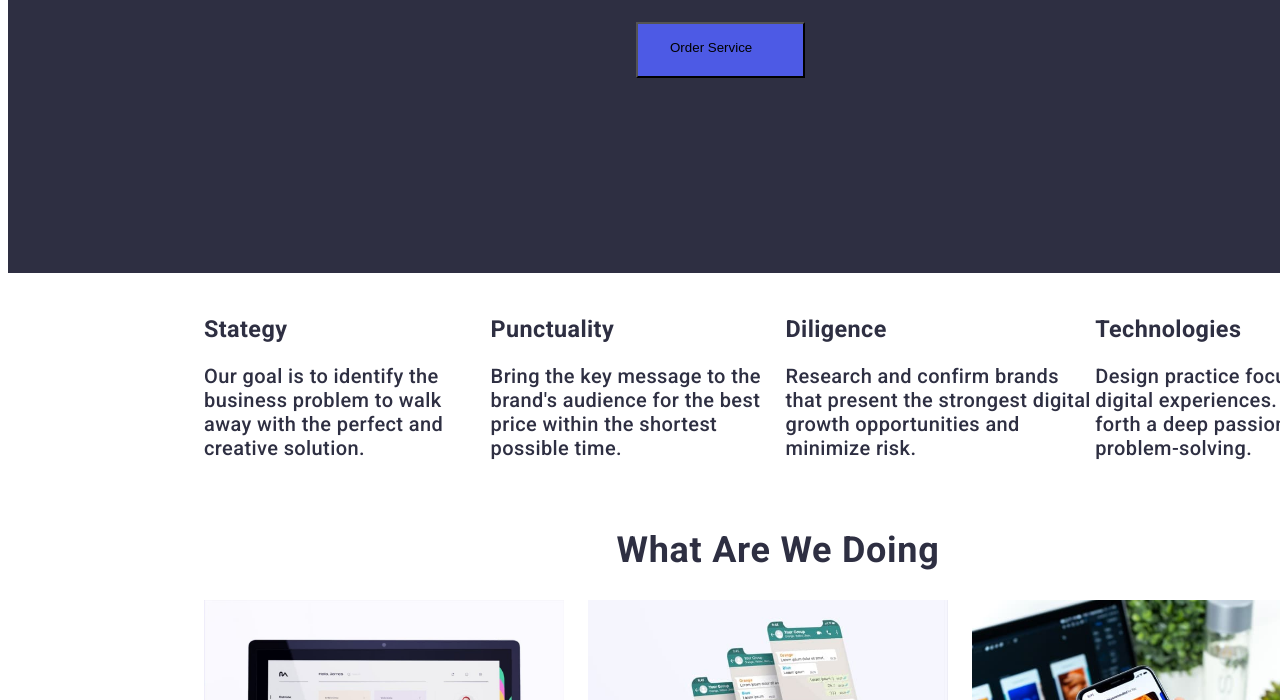
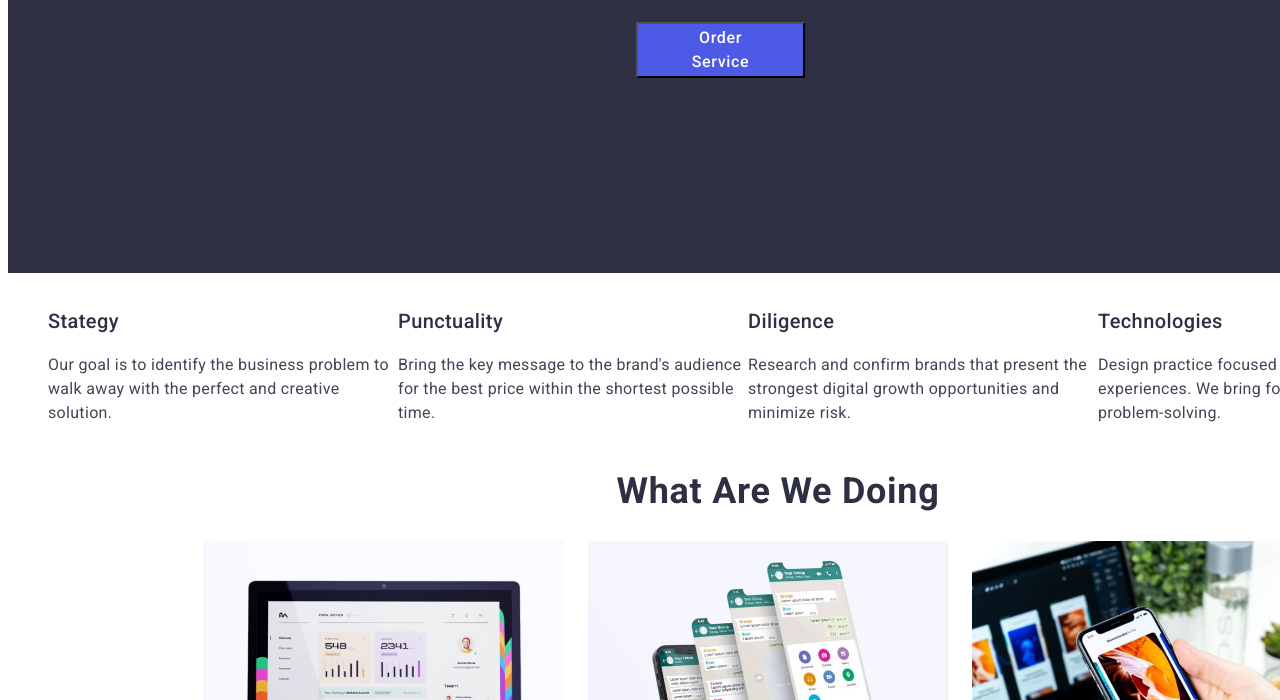
Before and after one commit to Kurbendalas/goit-markup-hw-02, a plain HTML site: page index.html in a window 1280 px wide. Shown: the part 454-1154 px from the top of the page. Drawn offline with Linux system fonts and the light colour scheme.

Commit message:
portfolio

```diff
--- a/css/styles.css
+++ b/css/styles.css
@@ -83,6 +83,10 @@ ul {
   margin: 0;
 }
 
+.contact-phone:hover {
+  color: #404bbf;
+}
+
 .contact-mail:hover {
   color: #404bbf;
 }
@@ -117,6 +121,19 @@ ul {
   margin-top: 48px;
 }
 
+.button-txt {
+  font-family: "Roboto", sans-serif;
+  font-style: normal;
+  font-weight: 500;
+  font-size: 16px;
+  line-height: 24px;
+  display: flex;
+  align-items: center;
+  letter-spacing: 0.04em;
+  color: #ffffff;
+  width: 169px;
+}
+
 .button:hover {
   background-color: #404bbf;
 }
@@ -146,7 +163,16 @@ ul {
 }
 /* section 1 */
 .section-1 {
-  display: flex;
+  font-family: "Roboto", sans-serif;
+  font-style: normal;
+  font-weight: 400;
+  font-size: 16px;
+  line-height: 24px;
+  letter-spacing: 0.02em;
+  color: #434455;
+  width: 500px;
+}
+.section-1-h {
   font-family: "Roboto", sans-serif;
   font-style: normal;
   font-weight: 500;
@@ -154,12 +180,7 @@ ul {
   line-height: 24px;
   letter-spacing: 0.02em;
   color: #2e2f42;
-  flex: none;
-  order: 0;
-  flex-grow: 0;
-  padding-left: 156px;
-  padding-right: 156px;
-  width: 1228px;
+  width: 350px;
 }
 /* section 2 */
 .section-2-txt {
--- a/index.html
+++ b/index.html
@@ -9,7 +9,7 @@
     <link rel="preconnect" href="https://fonts.googleapis.com" />
     <link rel="preconnect" href="https://fonts.gstatic.com" crossorigin />
     <link
-      href="https://fonts.googleapis.com/css2?family=Raleway:wght@800&family=Roboto:wght@500;700&display=swap"
+      href="https://fonts.googleapis.com/css2?family=Raleway:wght@800&family=Roboto:wght@400;500;700&display=swap"
       rel="stylesheet"
     />
   </head>
@@ -49,7 +49,7 @@
       <!-- Hero -->
       <section class="hero-beck">
         <h1 class="hero-txt">Effective Solutions for Youy Busines</h1>
-        <button type="button" class="button">Order Service</button>
+        <button type="button" class="button button-txt">Order Service</button>
       </section>
       <!-- 1 -->
       <section class="section-1">
--- /dev/null
+++ b/portfolio/styles.css
@@ -0,0 +1,36 @@
+/* style */
+ul,
+ol {
+  list-style: none;
+}
+
+a {
+  text-decoration: none;
+}
+
+ul {
+  display: flex;
+}
+
+/* Heder */
+.top-heder {
+  box-sizing: border-box;
+  position: absolute;
+  width: 1440px;
+  height: 72px;
+  left: 0px;
+  top: 0px;
+  background: #ffffff;
+}
+.main-logo {
+  font-family: "Raleway", sans-serif;
+  font-style: normal;
+  font-weight: 800;
+  font-size: 18px;
+  line-height: 24px;
+  display: flex;
+  align-items: center;
+  letter-spacing: 0.03em;
+  text-transform: uppercase;
+  color: #4d5ae5;
+}
```
Also changed, not shown: portfolio/index.html (added, +34 -0 lines).
